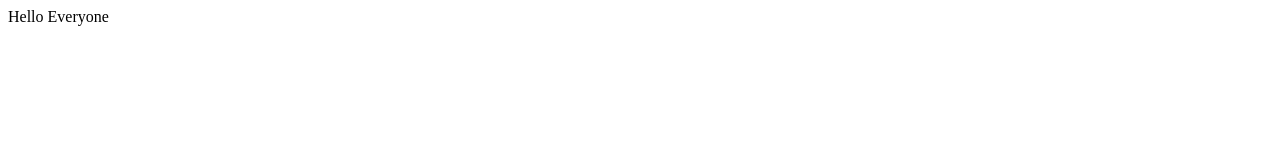
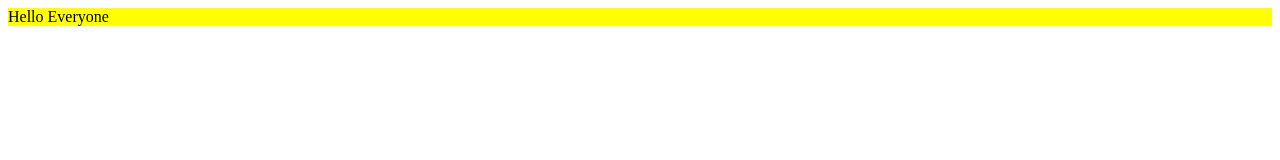
Before and after one commit to MaheshKumar1533/new_project, a plain HTML site: page index.html in a window 1280 px wide. Drawn offline with Linux system fonts and the light colour scheme.

Commit message:
Added Style

```diff
--- a/index.html
+++ b/index.html
@@ -2,6 +2,11 @@
 	<head>
 		<title>New Page</title>
 	</head>
+	<style>
+		p{
+			background:yellow;
+		}
+	</style>
 	<body>
 		<p>Hello Everyone</p>
 	</body>
```
